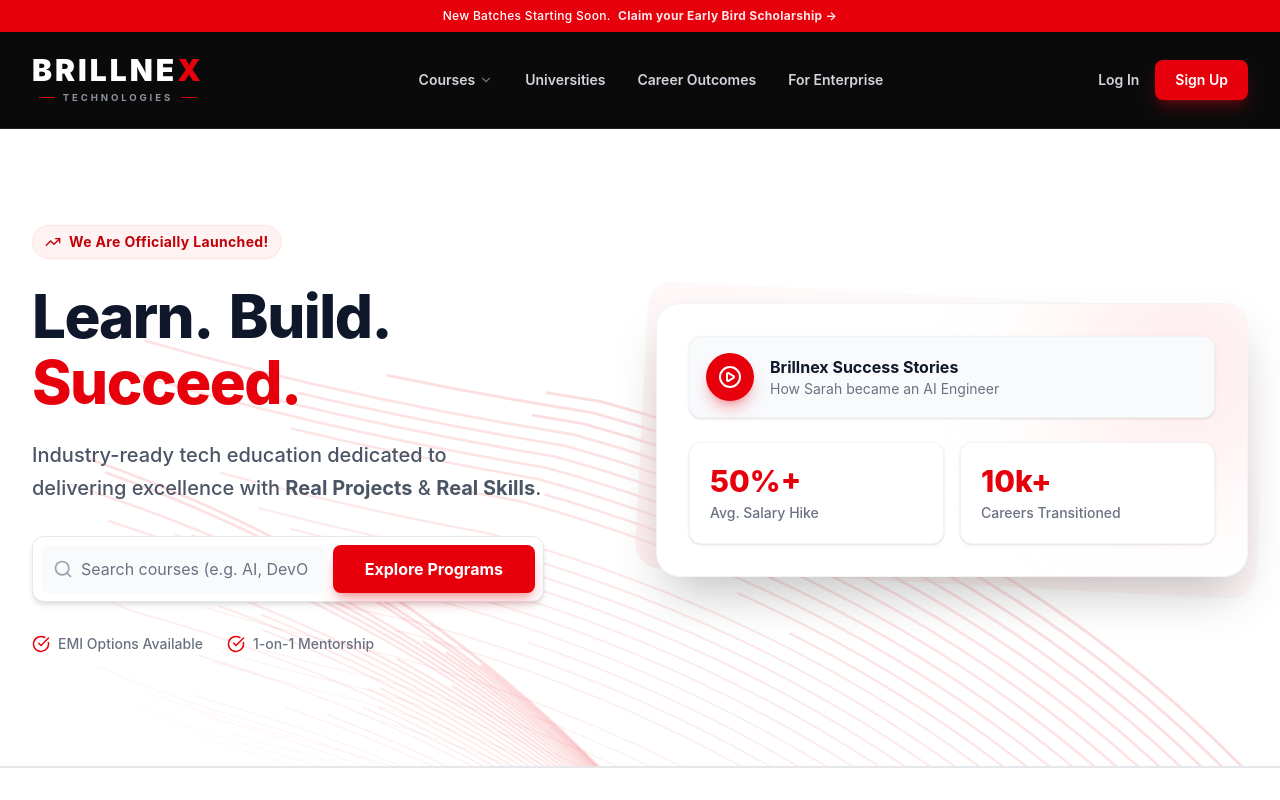
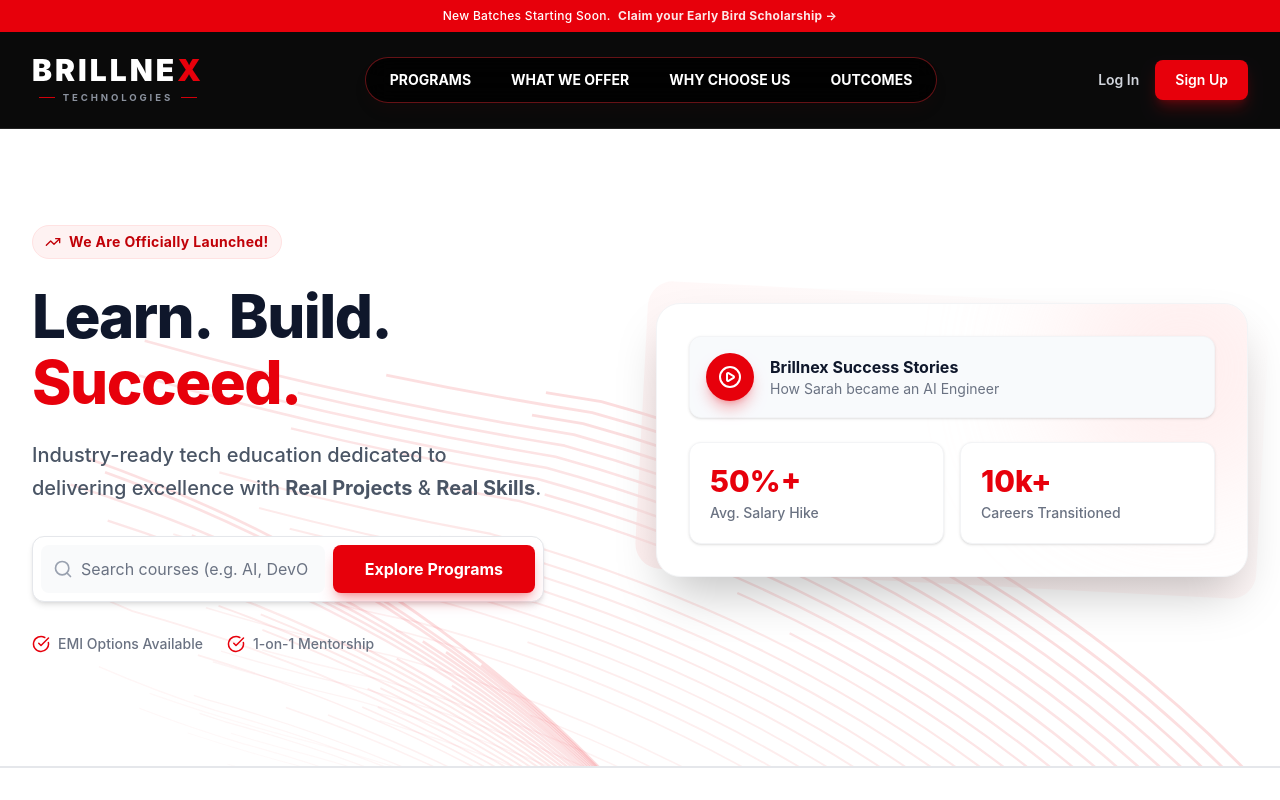
Before and after one commit to reddyrohan2003/brillnex-landing, a React (Vite) app: page / in a window 1280 px wide. Shown: the top 800 px of the page. Built offline with nearby package versions, Linux system fonts and the light colour scheme.

Commit message:
Integrate new high-contrast sliding tab NavHeader with mix-blend-difference

```diff
--- a/src/App.jsx
+++ b/src/App.jsx
@@ -1,4 +1,4 @@
-import React, { useState } from 'react';
+import React, { useState, useRef } from 'react';
 import {
   Search, Menu, X, ChevronRight, Clock, Award, Briefcase,
   CheckCircle, PlayCircle, Star, ArrowRight, BookOpen, Users,
@@ -52,6 +52,59 @@
     </div>
   );
 }
+
+function NavHeader() {
+  const [position, setPosition] = useState({
+    left: 0,
+    width: 0,
+    opacity: 0,
+  });
+
+  return (
+    <ul
+      className="relative mx-auto flex w-fit rounded-full border border-red-500/40 bg-black/80 p-1 backdrop-blur-md shadow-lg shadow-red-950/10"
+      onMouseLeave={() => setPosition((pv) => ({ ...pv, opacity: 0 }))}
+    >
+      <Tab setPosition={setPosition} href="#courses">Programs</Tab>
+      <Tab setPosition={setPosition} href="#what-we-offer">What We Offer</Tab>
+      <Tab setPosition={setPosition} href="#why-choose-us">Why Choose Us</Tab>
+      <Tab setPosition={setPosition} href="#outcomes">Outcomes</Tab>
+
+      <Cursor position={position} />
+    </ul>
+  );
+}
+
+const Tab = ({ children, setPosition, href }) => {
+  const ref = useRef(null);
+  return (
+    <li
+      ref={ref}
+      onMouseEnter={() => {
+        if (!ref.current) return;
+
+        const { width } = ref.current.getBoundingClientRect();
+        setPosition({
+          width,
+          opacity: 1,
+          left: ref.current.offsetLeft,
+        });
+      }}
+      className="relative z-10 block cursor-pointer px-3 py-1.5 text-xs font-bold uppercase text-white mix-blend-difference md:px-5 md:py-2 md:text-sm select-none"
+    >
+      <a href={href} className="block w-full h-full">{children}</a>
+    </li>
+  );
+};
+
+const Cursor = ({ position }) => {
+  return (
+    <motion.li
+      animate={position}
+      className="absolute z-0 top-1 bottom-1 rounded-full bg-white shadow-lg shadow-white/10"
+    />
+  );
+};
 
 export default function App() {
   const [isMobileMenuOpen, setIsMobileMenuOpen] = useState(false);
@@ -191,20 +244,9 @@
               </div>
             </div>
 
-            {/* Desktop Nav */}
-            <nav className="hidden md:flex space-x-8 items-center">
-              <a href="#courses" className="text-sm font-semibold text-gray-300 hover:text-red-500 transition-colors flex items-center gap-1">
-                Courses <ChevronRight size={14} className="rotate-90 text-gray-500" />
-              </a>
-              <a href="#universities" className="text-sm font-semibold text-gray-300 hover:text-red-500 transition-colors">
-                Universities
-              </a>
-              <a href="#outcomes" className="text-sm font-semibold text-gray-300 hover:text-red-500 transition-colors">
-                Career Outcomes
-              </a>
-              <a href="#corporate" className="text-sm font-semibold text-gray-300 hover:text-red-500 transition-colors">
-                For Enterprise
-              </a>
+            {/* Desktop Nav with Sliding Tabs */}
+            <nav className="hidden md:block">
+              <NavHeader />
             </nav>
 
             {/* Desktop CTAs */}
@@ -364,7 +406,7 @@
       </section>
 
       {/* What We Offer Section (From Instagram) */}
-      <section className="bg-[#0a0a0a] text-white py-20 relative overflow-hidden">
+      <section id="what-we-offer" className="bg-[#0a0a0a] text-white py-20 relative overflow-hidden scroll-mt-20">
         <div className="max-w-7xl mx-auto px-4 sm:px-6 lg:px-8 relative z-10 text-center">
 
           <span className="text-red-500 text-xs font-black uppercase tracking-widest block mb-3">WELCOME TO BRILLNEX TECHNOLOGIES</span>
@@ -523,7 +565,7 @@
       </section>
 
       {/* Why Choose Brillnex Section (From Instagram) */}
-      <section className="py-20 bg-white border-t border-gray-200">
+      <section id="why-choose-us" className="py-20 bg-white border-t border-gray-200 scroll-mt-20">
         <div className="max-w-7xl mx-auto px-4 sm:px-6 lg:px-8">
 
           <div className="text-center max-w-3xl mx-auto mb-16">
```
